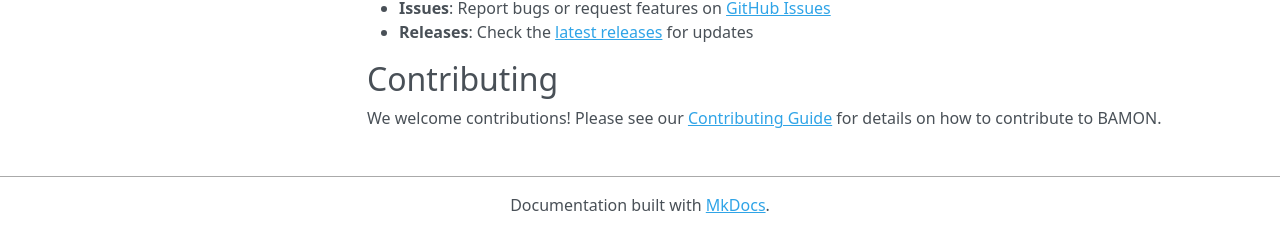
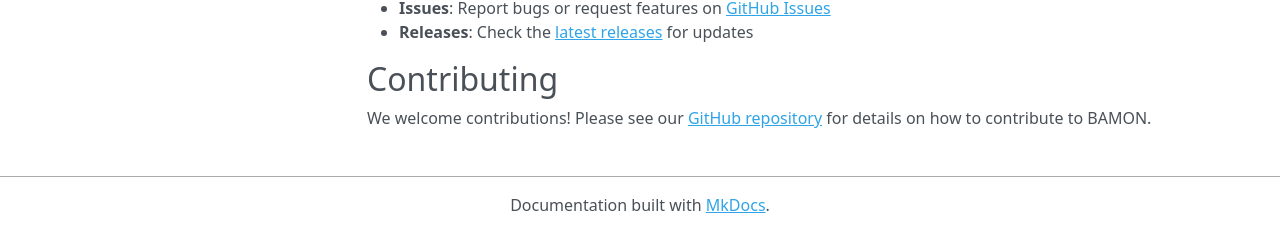
Before and after one commit to WawRepo/bamon, an MkDocs documentation site: the page built from docs/index.md, in a window 1280 px wide and 900 px high, scrolled down 2033 px. Shown: the part 667-897 px from the top of the window. Built offline with MkDocs 1.6.1, drawn with Linux system fonts in a browser that asks for light colours; nearby versions of some CDN libraries.

Commit message:
fix: resolve broken links in documentation
- Fix CONTRIBUTING.md links in FAQ.md and index.md to point to GitHub repository
- Update GitHub Actions workflow to ignore GitHub repository URLs during link checking
- Remove references to non-existent CONTRIBUTING.md file
- Ensure all internal documentation links are valid

This should resolve the documentation build failure in GitHub Actions.

```diff
--- a/docs/index.md
+++ b/docs/index.md
@@ -79,4 +79,4 @@
 
 ## Contributing
 
-We welcome contributions! Please see our [Contributing Guide](https://github.com/WawRepo/bamon/blob/main/CONTRIBUTING.md) for details on how to contribute to BAMON.
+We welcome contributions! Please see our [GitHub repository](https://github.com/WawRepo/bamon) for details on how to contribute to BAMON.
```
Also changed, not shown: 1 other file.
